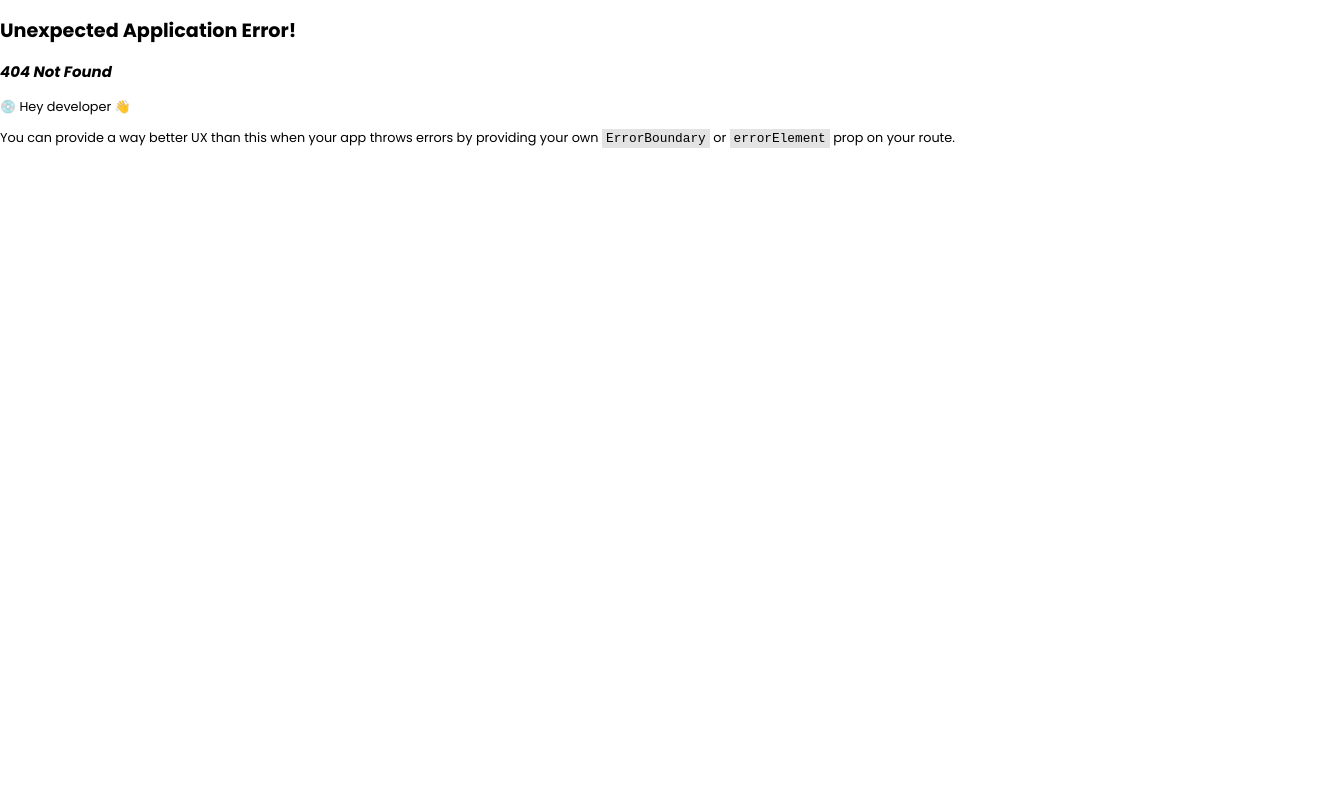
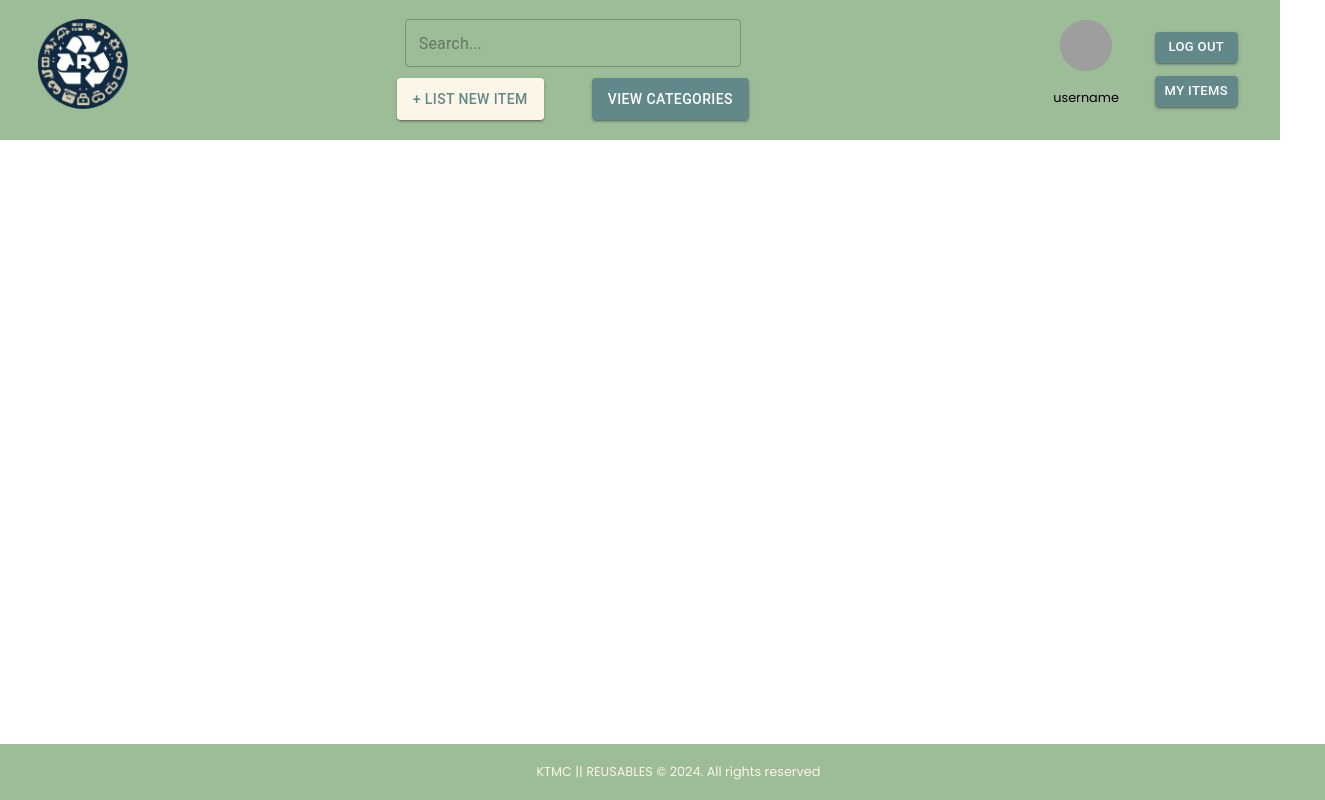
Before and after one commit to benas-juskus/REUSABLES, a React (Create React App) app in the folder client/: page /dashboard in a window 1280 px wide. Before the commit this address had no page. Shown: the whole page, 1325 px wide, since content can reach past the window. Built offline with nearby package versions, Linux system fonts and the light colour scheme; grey boxes are pictures that could not be loaded.

Commit message:
Header and footer layout and functionality complete

```diff
--- a/client/src/components/layout/footer.jsx
+++ b/client/src/components/layout/footer.jsx
@@ -16,7 +16,7 @@ const Wrapper = styled(Box) ({
 const Footer = () => {
     return (
         <Wrapper>
-            <span>KTMC || Copyright © 2024. All rights reserved</span>
+            <span>KTMC || REUSABLES © 2024. All rights reserved</span>
         </Wrapper>
     )
 }
--- a/client/src/components/layout/header.jsx
+++ b/client/src/components/layout/header.jsx
@@ -39,22 +39,41 @@ const Logo = styled(Box) ({
 });
 
 const Nav = styled(Box) ({
-    maxWidth: "80%",
+    width: "80%",
+    maxWidth: "35em",
     display: 'flex',
     flexWrap: 'wrap',
     justifyContent: 'space-evenly'
 });
 
 const SearchInput = styled(OutlinedInput) ({
-    width: "75%",
+    width: "100%",
     height: "3em",
 });
 
+const SearchForm = () => {
+    return(
+        <Formik>
+            <form action="/search" method="POST" style={{width: "75%"}}>
+                <SearchInput placeholder="Search..." name="search_for"/>
+            </form>
+        </Formik>
+    )
+}
+
 const UserPanel = styled(Box) ({
-    width: "25%",
-    maxWidth: "55%",
+    width: "35%",
+    maxWidth: "20em",
     display: 'flex',
     justifyContent: 'space-evenly'
+});
+
+const Avatar = styled(Box) ({
+    borderRadius: "50%",
+    alignSelf: "center",
+    height: "4em",
+    width: "4em",
+    objectFit: "cover"
 });
 
 const UserPanelInfo = styled(Box) ({
@@ -63,14 +82,6 @@ const UserPanelInfo = styled(Box) ({
     textAlign: 'center',
     aligItems: 'center',
     justifyContent: 'center'
-})
-
-const Avatar = styled(Box) ({
-    borderRadius: "50%",
-    alignSelf: "center",
-    height: "4em",
-    width: "4em",
-    objectFit: "cover"
 });
 
 const UserPanelBtns = styled(Box) ({
@@ -81,7 +92,11 @@ const UserPanelBtns = styled(Box) ({
 
 const LogInButton = () => {
     return (
-        <Button href="/login" variant="contained" size="small" style={{backgroundColor: colorTheme.palette.primary.dark}}>
+        <Button
+            href="/login"
+            variant="contained"
+            size="small"
+            style={{backgroundColor: colorTheme.palette.primary.dark}}>
             Log In
         </Button>
     )
@@ -89,23 +104,40 @@ const LogInButton = () => {
 
 const LogOutButton = ({user_id}) => {
     return (
-        <Button href={`/logout/${user_id}`} variant="contained" size="small" style={{backgroundColor: colorTheme.palette.primary.dark}}>Log out</Button>
+        <Button
+            href={`/logout/${user_id}`}
+            variant="contained" size="small"
+            style={{backgroundColor: colorTheme.palette.primary.dark}}>
+            Log out
+        </Button>
     )
 };
 
 const RegisterButton = () => {
     return (
-        <Button href="/register" variant="contained" size="small" style={{backgroundColor: colorTheme.palette.primary.dark}}>Register</Button>
+        <Button
+            href="/register"
+            variant="contained"
+            size="small"
+            style={{backgroundColor: colorTheme.palette.primary.dark}}>
+            Register
+        </Button>
     )
 };
 
 const MyItemsButton = () => {
     return (
-        <Button href="/myitems" variant="contained" size="small" style={{backgroundColor: colorTheme.palette.primary.dark}}>My Items</Button>
+        <Button
+            href="/myitems"
+            variant="contained"
+            size="small"
+            style={{backgroundColor: colorTheme.palette.primary.dark}}>
+            My Items
+        </Button>
     )
 };
 
-const Categories = styled(Box) ({
+const CategoriesList = styled(Box) ({
     textAlign: "center",
     padding: "1em 0",
     marginTop: "0",
@@ -118,14 +150,12 @@ const Categories = styled(Box) ({
 
 const CategoriesPanel = ({data, visibility}) => {
     return(
-        <Categories component="ul" style={{display: visibility ? "flex" : "none"}}>
+        <CategoriesList component="ul" style={{display: visibility ? "flex" : "none"}}>
             {data.map(data => <li style={{margin: "0.4em 3em", minWidth: "25%"}} key={data.id}><a style={{textDecoration: "none", color: "black"}} href={data.link}>{data.cat}</a></li>)}
-        </Categories>
+        </CategoriesList>
 
     )
 };
-
-
 
 const Header = ({data = user_data ? user_data : null}) => {
 
@@ -138,10 +168,12 @@ const Header = ({data = user_data ? user_data : null}) => {
         <>
         <Wrapper>
 
-            <Logo component="img" src="./assets/logos/Logo-main-no-bg.png" alt="logo"/>
+            <Link to="/">
+                <Logo component="img" src="./assets/logos/Logo-main-no-bg.png" alt="logo"/>
+            </Link>
 
             <Nav>
-                <SearchInput placeholder="Search items">Search listings</SearchInput>
+                <SearchForm/>
                 <Button variant="contained"
                         href="/items/create"
                         style={{
--- /dev/null
+++ b/client/src/components/pages/dashboard/dashboard.jsx
@@ -0,0 +1,15 @@
+import Heeader from '../../../components/layout/header';
+import Footer from '../../../components/layout/footer';
+import {Container} from "@mui/material";
+
+const Dashboard = () => {
+    return (
+        <>
+            <Heeader />
+                <Container></Container>
+            <Footer />
+        </>
+    )
+};
+
+export default Dashboard;
--- a/client/src/index.jsx
+++ b/client/src/index.jsx
@@ -2,8 +2,7 @@ import React from 'react'
 import ReactDOM from 'react-dom/client'
 import App from './app/app'
 import Login from './components/pages/login/login'
-import Header from './components/layout/header'
-import Footer from './components/layout/footer'
+import Dashboard from  './components/pages/dashboard/dashboard';
 import {
   createBrowserRouter,
   createRoutesFromElements,
@@ -14,9 +13,9 @@ import {
 const router = createBrowserRouter(
   createRoutesFromElements(
         <>
+          <Route path="/" element={<Login />} />
           <Route path="/login" element={<Login />} />
-          <Route path="/header" element={<Header />} />
-          <Route path="/footer" element={<Footer />} />
+          <Route path="/dashboard" element={<Dashboard />} />
         </>
   )
 );
```
